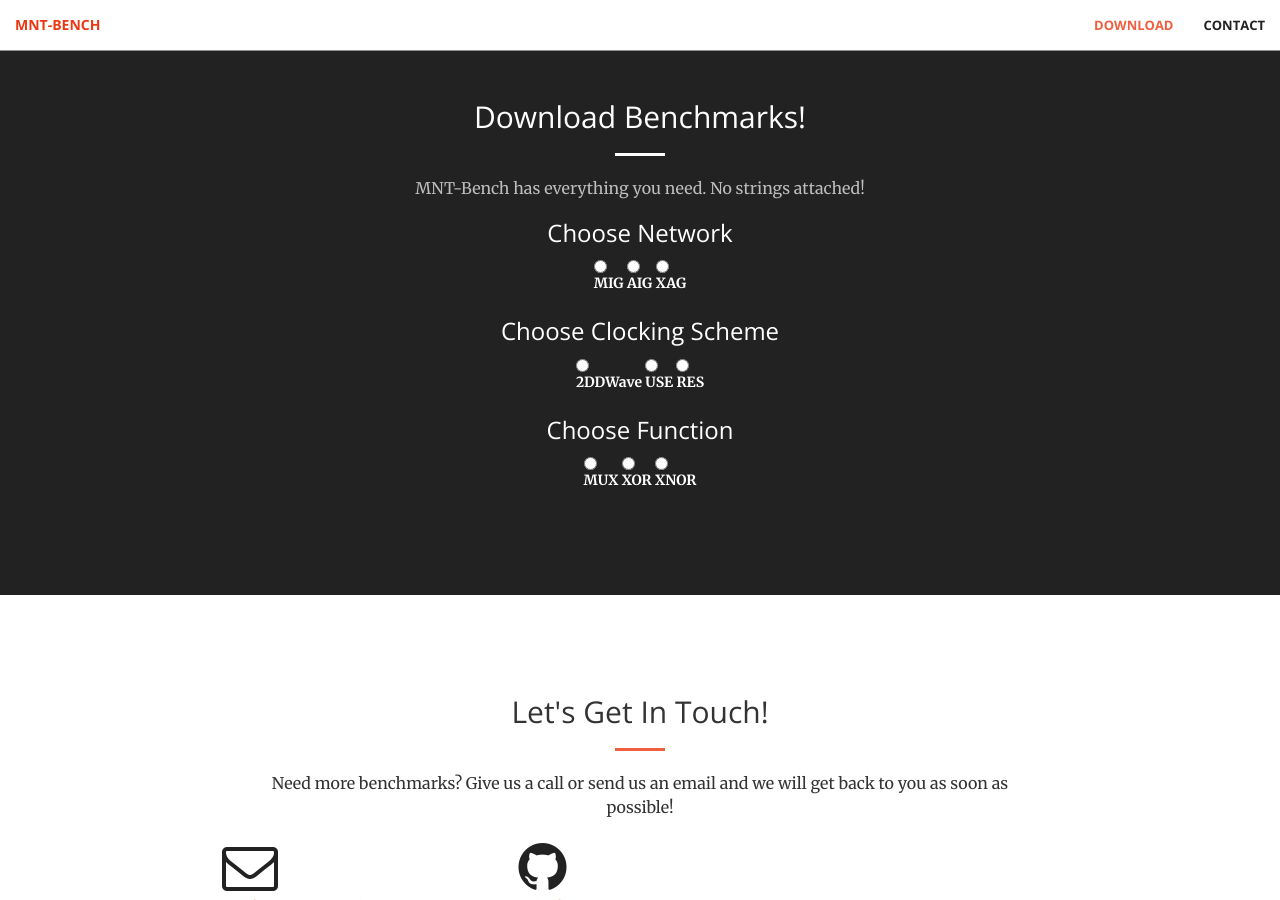
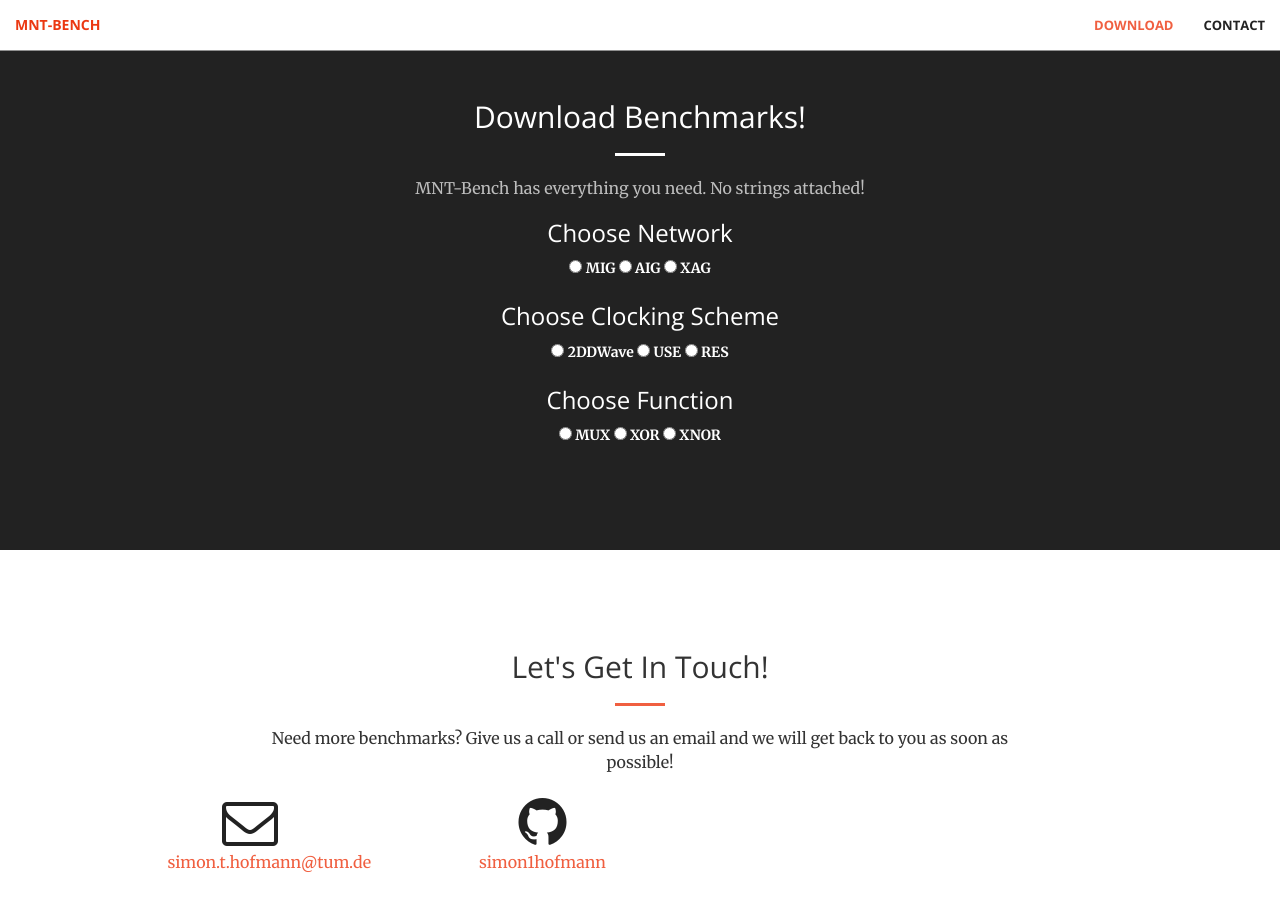
Before and after one commit to simon1hofmann/mnt-bench-old, a Jekyll site: the page built from docs/index.html, in a window 1280 px wide and 900 px high, scrolled down 900 px. Built offline with Jekyll 4.4.1, drawn with Linux system fonts in a browser that asks for light colours; nearby versions of some CDN libraries.

Commit message:
Update call-to-action.html

```diff
--- a/docs/_includes/call-to-action.html
+++ b/docs/_includes/call-to-action.html
@@ -9,37 +9,37 @@
                 <div>
                   <h3>Choose Network</h3>
                     <label>
-                    <input type="radio" class="radio" value="MIG" name="Network" /> MIG
+                    <input type="radio" class="select" value="MIG" name="Network" /> MIG
                     </label>
                     <label>
-                    <input type="radio" class="radio" value="AIG" name="Network" /> AIG
+                    <input type="radio" class="select" value="AIG" name="Network" /> AIG
                     </label>
                     <label>
-                    <input type="radio" class="radio" value="XAG" name="Network" /> XAG
+                    <input type="radio" class="select" value="XAG" name="Network" /> XAG
                     </label>
                 </div>
                 <div>
                   <h3>Choose Clocking Scheme</h3>
                     <label>
-                    <input type="radio" class="radio" value="2DDWave" name="Clocking" /> 2DDWave
+                    <input type="radio" class="select" value="2DDWave" name="Clocking" /> 2DDWave
                     </label>
                     <label>
-                    <input type="radio" class="radio" value="USE" name="Clocking" /> USE
+                    <input type="radio" class="select" value="USE" name="Clocking" /> USE
                     </label>
                     <label>
-                    <input type="radio" class="radio" value="RES" name="Clocking" /> RES
+                    <input type="radio" class="select" value="RES" name="Clocking" /> RES
                     </label>
                 </div>
                 <div>
                   <h3>Choose Function</h3>
                     <label>
-                    <input type="radio" class="radio" value="mux.fgl" name="Function" /> MUX
+                    <input type="radio" class="select" value="mux.fgl" name="Function" /> MUX
                     </label>
                     <label>
-                    <input type="radio" class="radio" value="xor.fgl" name="Function" /> XOR
+                    <input type="radio" class="select" value="xor.fgl" name="Function" /> XOR
                     </label>
                     <label>
-                    <input type="radio" class="radio" value="xnor.fgl" name="Function" /> XNOR
+                    <input type="radio" class="select" value="xnor.fgl" name="Function" /> XNOR
                     </label>
                 </div>
                 <div class="link-container"></div>
```
Also changed, not shown: other parts of docs/_includes/call-to-action.html (+1 -1 lines).
